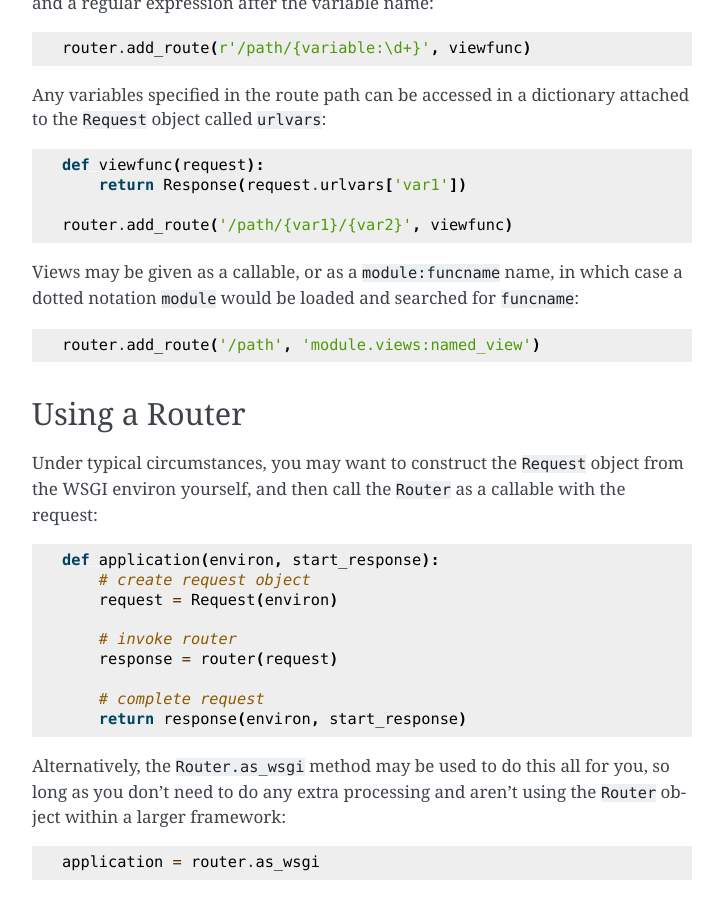
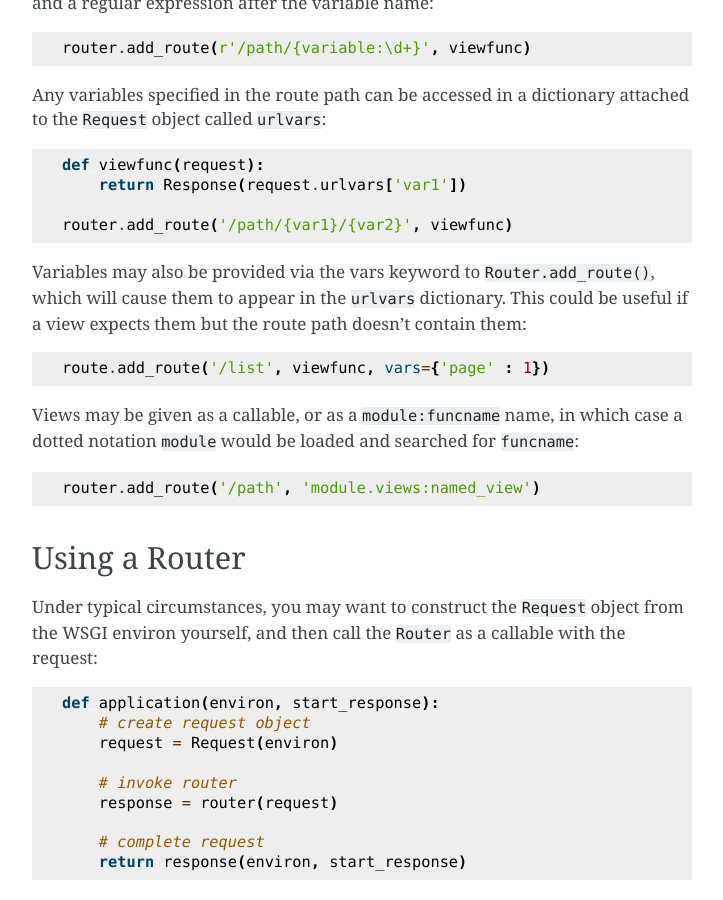
Before and after one commit to rschoon/simplerouter, a Sphinx documentation site: the page built from docs/index.rst, in a window 1280 px wide and 900 px high, scrolled down 1198 px. Shown: the whole window, without its empty margins (388-1111 px from the left). Built offline with Sphinx 7.4.7, drawn with Linux system fonts in a browser that asks for light colours.

Commit message:
Document vars keyword.

```diff
--- a/docs/index.rst
+++ b/docs/index.rst
@@ -75,6 +75,15 @@ dictionary attached to the ``Request`` object called ``urlvars``:
         return Response(request.urlvars['var1'])
 
     router.add_route('/path/{var1}/{var2}', viewfunc)
+
+Variables may also be provided via the vars keyword to
+``Router.add_route()``, which will cause them to appear in the ``urlvars``
+dictionary.  This could be useful if a view expects them but the route
+path doesn't contain them:
+
+.. code-block:: python
+
+    route.add_route('/list', viewfunc, vars={'page' : 1})
 
 Views may be given as a callable, or as a ``module:funcname``
 name, in which case a dotted notation ``module`` would be
```
